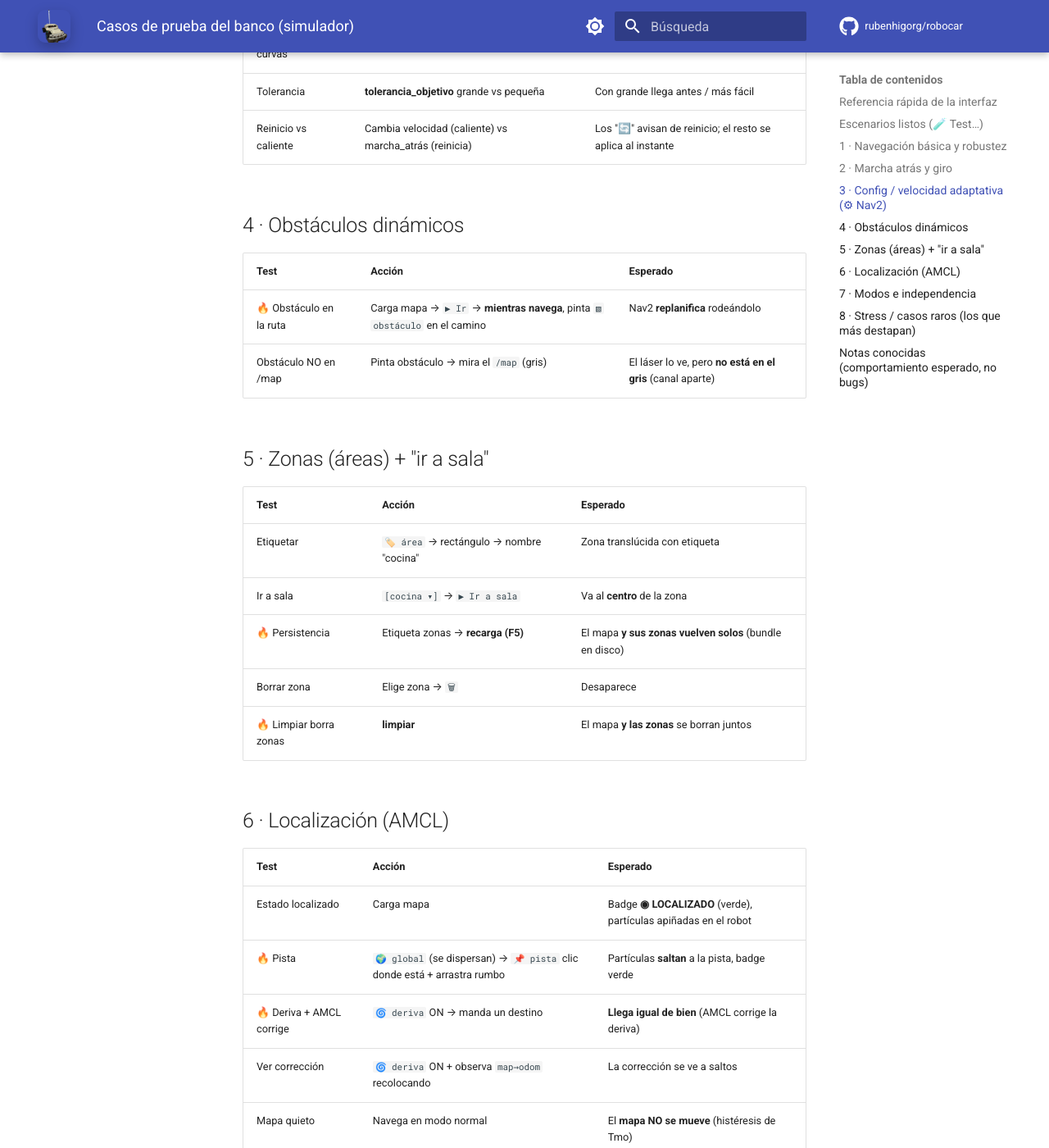
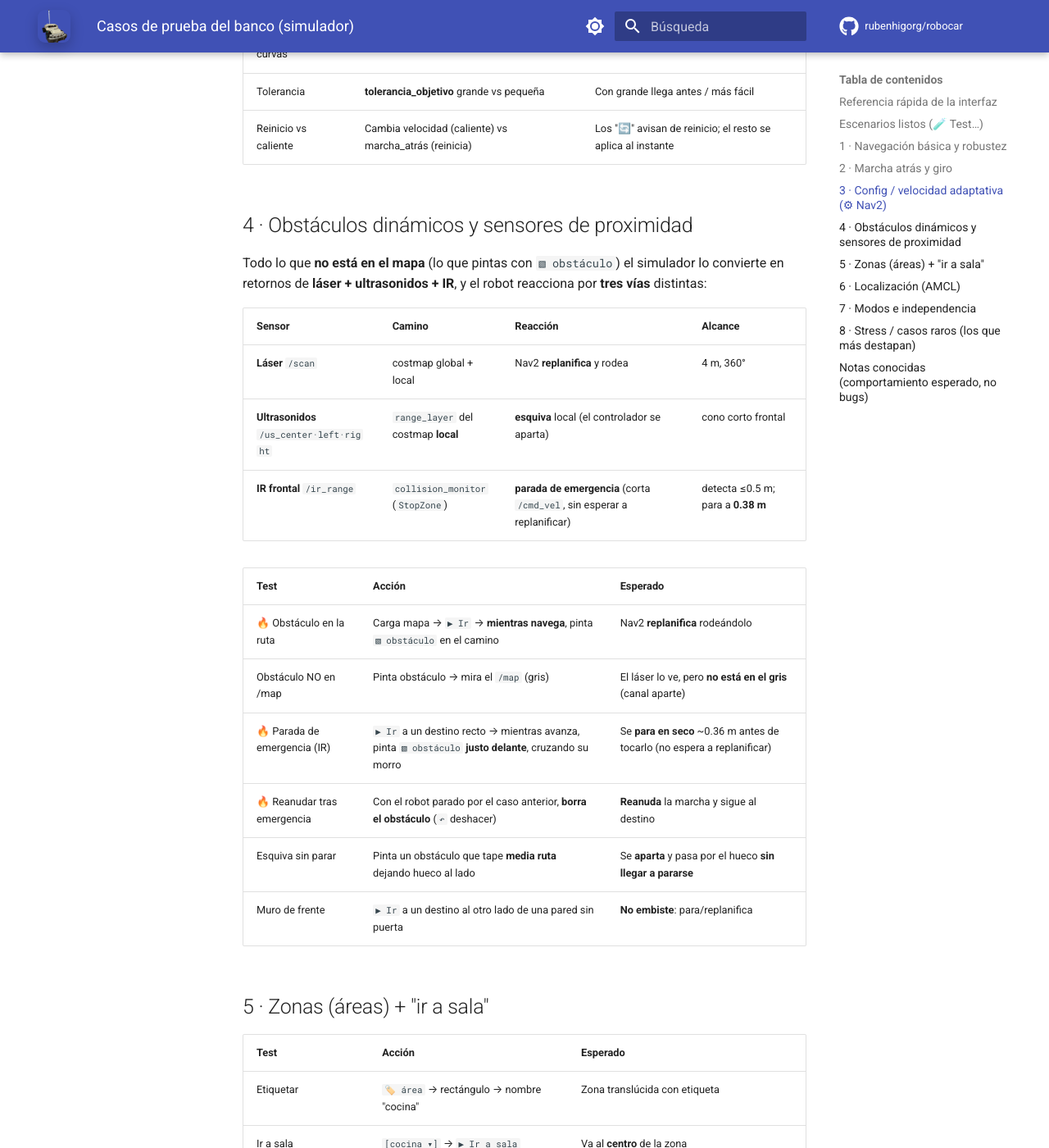
Before and after one commit to rubenhigorg/robocar, an MkDocs documentation site: the page built from docs/tfm/casos-prueba-banco.md, in a window 1280 px wide and 1400 px high, scrolled down 2371 px. Shown: the whole window at 82% size. Built offline with MkDocs 1.6.1 and Material for MkDocs 9.7.7, drawn with Linux system fonts in a browser that asks for light colours; comment, search, counter and statistics services are not loaded; some of the changed text lies outside the part shown.

Commit message:
casos-prueba: seccion de sensores de proximidad (US esquiva + IR emergencia)
Amplia la seccion 4 con el modelo de las tres vias de reaccion a obstaculos
no mapeados (laser->replanifica, ultrasonidos->esquiva local via range_layer,
IR->parada de emergencia del collision_monitor, StopZone 0.38m) y casos nuevos:
parada de emergencia por IR, reanudar tras emergencia, esquiva sin parar,
muro de frente. Nota honesta: el laser sim es 360 (esquiva US redundante en
banco); lo propio del IR es la parada reactiva sin esperar replanificacion.
Verificado en banco: para a 0.36m del obstaculo y reanuda al quitarlo.

```diff
--- a/docs/tfm/casos-prueba-banco.md
+++ b/docs/tfm/casos-prueba-banco.md
@@ -65,12 +65,25 @@ publica las zonas. Los cuatro:
 | Tolerancia | **tolerancia_objetivo** grande vs pequeña | Con grande llega antes / más fácil |
 | Reinicio vs caliente | Cambia velocidad (caliente) vs marcha_atrás (reinicia) | Los "🔄" avisan de reinicio; el resto se aplica al instante |
 
-## 4 · Obstáculos dinámicos
+## 4 · Obstáculos dinámicos y sensores de proximidad
+
+Todo lo que **no está en el mapa** (lo que pintas con `▧ obstáculo`) el simulador lo convierte en
+retornos de **láser + ultrasonidos + IR**, y el robot reacciona por **tres vías** distintas:
+
+| Sensor | Camino | Reacción | Alcance |
+|---|---|---|---|
+| **Láser** `/scan` | costmap global + local | Nav2 **replanifica** y rodea | 4 m, 360° |
+| **Ultrasonidos** `/us_center·left·right` | `range_layer` del costmap **local** | **esquiva** local (el controlador se aparta) | cono corto frontal |
+| **IR frontal** `/ir_range` | `collision_monitor` (`StopZone`) | **parada de emergencia** (corta `/cmd_vel`, sin esperar a replanificar) | detecta ≤0.5 m; para a **0.38 m** |
 
 | Test | Acción | Esperado |
 |---|---|---|
 | 🔥 Obstáculo en la ruta | Carga mapa → `▶ Ir` → **mientras navega**, pinta `▧ obstáculo` en el camino | Nav2 **replanifica** rodeándolo |
 | Obstáculo NO en /map | Pinta obstáculo → mira el `/map` (gris) | El láser lo ve, pero **no está en el gris** (canal aparte) |
+| 🔥 Parada de emergencia (IR) | `▶ Ir` a un destino recto → mientras avanza, pinta `▧ obstáculo` **justo delante**, cruzando su morro | Se **para en seco** ~0.36 m antes de tocarlo (no espera a replanificar) |
+| 🔥 Reanudar tras emergencia | Con el robot parado por el caso anterior, **borra el obstáculo** (`↶` deshacer) | **Reanuda** la marcha y sigue al destino |
+| Esquiva sin parar | Pinta un obstáculo que tape **media ruta** dejando hueco al lado | Se **aparta** y pasa por el hueco **sin llegar a pararse** |
+| Muro de frente | `▶ Ir` a un destino al otro lado de una pared sin puerta | **No embiste**: para/replanifica |
 
 ## 5 · Zonas (áreas) + "ir a sala"
 
@@ -123,3 +136,8 @@ publica las zonas. Los cuatro:
 - La **localización global desde cero** es el caso difícil: puede no converger sin mucho movimiento;
   usa `📌 pista` (método fiable).
 - Cambiar el mapa **re-localiza AMCL** solo (tras el arreglo del *map-lock*).
+- El **láser simulado es 360°**, así que ya "ve" todo lo que ven los ultrasonidos: en el banco la
+  **esquiva por ultrasonidos** es algo **redundante** con el láser. Lo que **sí** aporta algo propio
+  aquí es el **IR → parada de emergencia** (`collision_monitor`): corta la velocidad al instante sin
+  esperar a que Nav2 replanifique. En el **robot real** (sin láser 360°, con puntos ciegos de cerca)
+  ultrasonidos e IR son los que evitan el choque a corta distancia.
```
